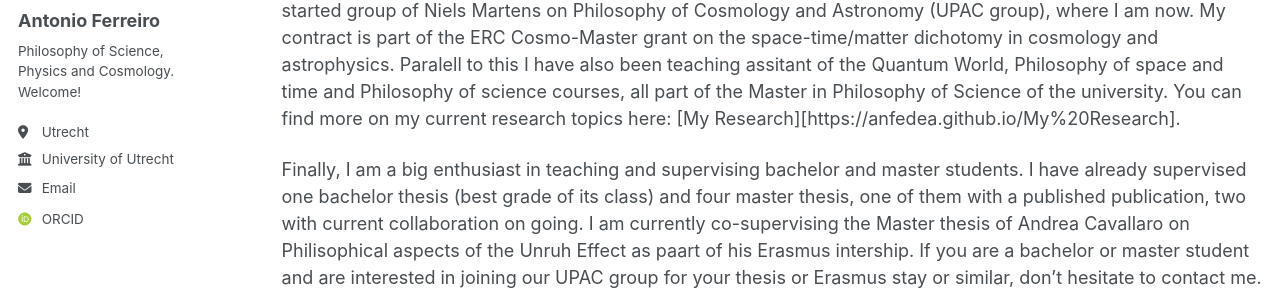
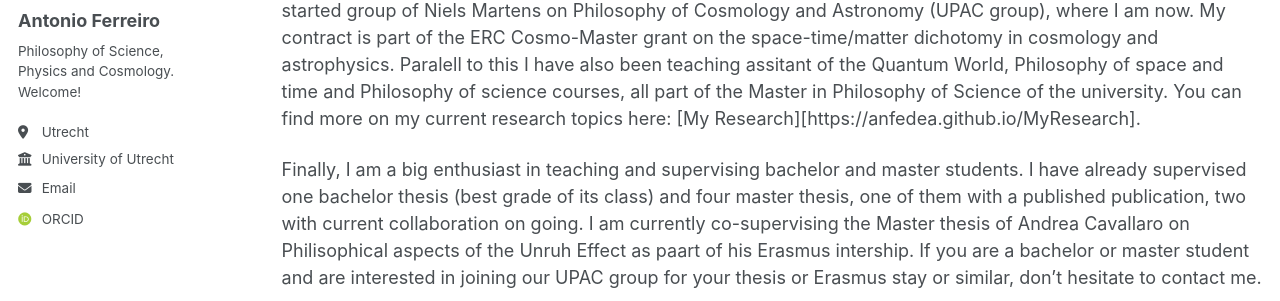
Before and after one commit to Anfedea/anfedea.github.io, a Jekyll site: the page built from _pages/cv.md, in a window 1280 px wide and 900 px high, scrolled down 1034 px. Shown: the part 287-588 px from the top of the window. Built offline with Jekyll 4.4.1, drawn with Linux system fonts in a browser that asks for light colours; some web fonts are replaced; some of the changed lines change nothing that is shown; some of the changed text lies outside the part shown.

Commit message:
Update cv.md

```diff
--- a/_pages/cv.md
+++ b/_pages/cv.md
@@ -21,7 +21,7 @@ In 2021, I was awarded by the Goverment of Ireland of a Irish Research Council P
 
 The following academic year I moved to Nijmegen (Netherlands) as a Margarita Salas fellow at Radboud University. In this case, the project focused on a Lorentzian formulation of the Assymptotic safe quantum gravity program. During this times I was also teaching assistant of the Quantum Gravity course given by Renate Loll, where I got familiarized with different approaches to quantum gravity.
 
-After that year, I got an offer of the University of Utrecht to do a three year postdoc contract within the recent started group of Niels Martens on Philosophy of Cosmology and Astronomy (UPAC group), where I am now. My contract is part of the ERC Cosmo-Master grant on the space-time/matter dichotomy in cosmology and astrophysics. Paralell to this I have also been teaching assitant of the Quantum World, Philosophy of space and time and Philosophy of science courses, all part of the Master in Philosophy of Science of the university. You can find more on my current research topics here: [My Research][https://anfedea.github.io/My%20Research].
+After that year, I got an offer of the University of Utrecht to do a three year postdoc contract within the recent started group of Niels Martens on Philosophy of Cosmology and Astronomy (UPAC group), where I am now. My contract is part of the ERC Cosmo-Master grant on the space-time/matter dichotomy in cosmology and astrophysics. Paralell to this I have also been teaching assitant of the Quantum World, Philosophy of space and time and Philosophy of science courses, all part of the Master in Philosophy of Science of the university. You can find more on my current research topics here: [My Research][https://anfedea.github.io/MyResearch].
 
 Finally, I am a big enthusiast in teaching and supervising bachelor and master students. I have already supervised one bachelor thesis (best grade of its class) and four master thesis, one of them with a published publication, two with current collaboration on going. I am currently co-supervising the Master thesis of Andrea Cavallaro on Philisophical aspects of the Unruh Effect as paart of his Erasmus intership. If you are a bachelor or master student and are interested in joining our UPAC group for your thesis or Erasmus stay or similar, don't hesitate to contact me.
 
```
